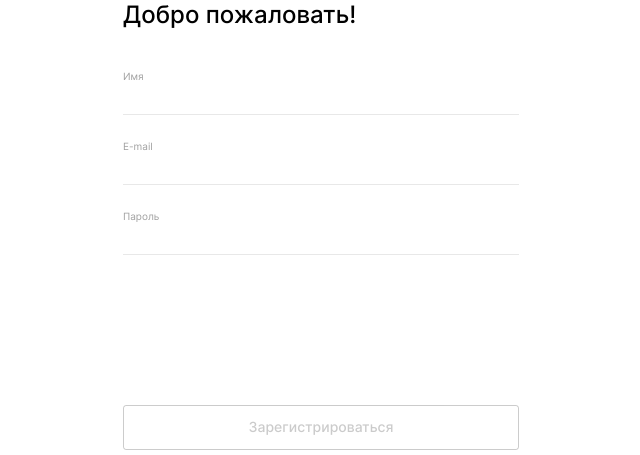
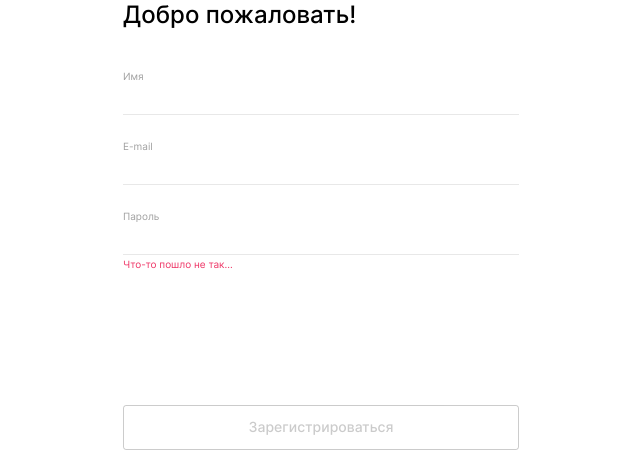
Before and after one commit to Balzak1976/movies-explorer-frontend, a React (Create React App) app: page /signup in a window 1280 px wide. Shown: the part 147-602 px from the top of the page, without its empty margins (319-959 px from the left). Built offline with nearby package versions, Linux system fonts and the light colour scheme.

Commit message:
style: добавить элемент form__info

```diff
--- a/src/components/App/App.js
+++ b/src/components/App/App.js
@@ -57,6 +57,7 @@ function App() {
               // config={authConfig.login}
               // buttonSubmitState={isBtnSubmitSaving}
               // onLogin={handleLogin}
+              // info={infoToolTip}
               />
             }
           />
@@ -66,6 +67,7 @@ function App() {
               <Register
               // buttonSubmitState={isBtnSubmitSaving}
               // onRegister={handleRegister}
+              // info={infoToolTip}
               />
             }
           />
--- a/src/components/Header/Navigation/Navigation.js
+++ b/src/components/Header/Navigation/Navigation.js
@@ -12,6 +12,8 @@ function Navigation({ loggedIn }) {
         <Route path={'/movies'} element={<ProtectedRouteElement component={MenuProfile} loggedIn={loggedIn} />} />
         <Route path={'/saved-movies'} element={<ProtectedRouteElement component={MenuProfile} loggedIn={loggedIn} />} />
         <Route path={'/profile'} element={<ProtectedRouteElement component={MenuProfile} loggedIn={loggedIn} />} />
+        <Route path="/signin" element={null} />
+        <Route path="/signup" element={null} />
       </Routes>
     </div>
   );
--- a/src/components/Login/Login.js
+++ b/src/components/Login/Login.js
@@ -27,10 +27,10 @@ const LOGIN = {
   ],
 };
 
-function Login({ buttonSubmitState, onLogin }) {
+function Login({ buttonSubmitState, onLogin, info }) {
   return (
     <div className="wrapper">
-      <Auth config={LOGIN} buttonSubmitState={buttonSubmitState} onAuth={onLogin} />
+      <Auth config={LOGIN} buttonSubmitState={buttonSubmitState} onAuth={onLogin} info={info}/>
     </div>
   );
 }
--- a/src/components/Main/AboutProject/AboutProject.js
+++ b/src/components/Main/AboutProject/AboutProject.js
@@ -31,7 +31,7 @@ function AboutProject() {
         </ul>
         <ul className="timeline">
           {TIMELINE_LIST.map((v, i) => (
-            <li>
+            <li key={i}>
               <figure className="timeline__week">
                 <div className={`timeline__graph ${v.modifier}`}>{v.graph}</div>
                 <figcaption className="timeline__caption">{v.caption}</figcaption>
--- a/src/components/Register/Register.js
+++ b/src/components/Register/Register.js
@@ -34,10 +34,10 @@ const REGISTER = {
   ],
 };
 
-function Register({ buttonSubmitState, onRegister }) {
+function Register({ buttonSubmitState, onRegister, info }) {
   return (
     <div className="wrapper">
-      <Auth config={REGISTER} buttonSubmitState={buttonSubmitState} onAuth={onRegister} />
+      <Auth config={REGISTER} buttonSubmitState={buttonSubmitState} onAuth={onRegister} info={info} />
     </div>
   );
 }
--- a/src/components/auth/Auth.js
+++ b/src/components/auth/Auth.js
@@ -8,7 +8,7 @@ import Logo from '../Header/Logo/Logo';
 
 
 
-function Auth({ config: {title, text, link, ...rest}, buttonSubmitState, onAuth }) {
+function Auth({ config: {title, text, link, ...rest}, buttonSubmitState, onAuth, info }) {
   const { values, handleChange, errors, isValid } = useFormAndValidation();
 
   const onSubmit = (e) => {
@@ -24,7 +24,7 @@ function Auth({ config: {title, text, link, ...rest}, buttonSubmitState, onAuth
       <h2 className="auth__title">{title}</h2>
 
       <ValidationContext.Provider value={[isValid, values, handleChange, errors]}>
-        <FormWithInput config={rest} onSubmit={onSubmit} buttonSubmitState={buttonSubmitState} />
+        <FormWithInput config={rest} onSubmit={onSubmit} buttonSubmitState={buttonSubmitState} info={info} />
       </ValidationContext.Provider>
 
       <p className="auth__text">
--- a/src/components/auth/FormWithInput/FormWithInput.css
+++ b/src/components/auth/FormWithInput/FormWithInput.css
@@ -11,12 +11,25 @@
 }
 
 .form__container {
-  flex-grow: 1;
   margin: 0;
   padding: 0;
   border: 0;
   display: flex;
   flex-direction: column;
+}
+
+.form__info {
+  flex-grow: 1;
+  transform: translateY(-22px);
+  visibility: hidden;
+}
+
+.form__info_active {
+  visibility: visible;
+  font-weight: 400;
+  font-size: 10px;
+  line-height: 1.2;
+  color: #ee3465;
 }
 
 .form__submit {
--- a/src/components/auth/FormWithInput/FormWithInput.js
+++ b/src/components/auth/FormWithInput/FormWithInput.js
@@ -3,18 +3,13 @@ import { useContext } from 'react';
 import { ValidationContext } from '../../../contexts/ValidationContext';
 import Input from '../Input/Input';
 
-function FormWithInput({ config, onSubmit, buttonSubmitState }) {
+function FormWithInput({ config, onSubmit, buttonSubmitState, info = true }) {
   const validation = useContext(ValidationContext);
 
   const [isValid, values, handleChange, errors] = validation;
 
   return (
-    <form
-      className={`form form_type_${config.name}`}
-      name={config.name}
-      onSubmit={onSubmit}
-      noValidate
-    >
+    <form className={`form form_type_${config.name}`} name={config.name} onSubmit={onSubmit} noValidate>
       {config.inputs && (
         <fieldset className="form__container">
           {config.inputs.map(({ id, ...input }) => (
@@ -29,14 +24,17 @@ function FormWithInput({ config, onSubmit, buttonSubmitState }) {
         </fieldset>
       )}
 
+      <div className={`form__info ${info && 'form__info_active'}`}>
+        {'Что-то пошло не так...'}
+      </div>
+
       <button
         className={`form__submit form__submit_type_${config.name}
         ${!isValid && 'form__submit_inactive'}
       `}
         name="submit"
         type="submit"
-        disabled={!isValid}
-      >
+        disabled={!isValid}>
         {buttonSubmitState ? config.btnTitleSaving : config.btnTitle}
       </button>
     </form>
--- a/src/components/auth/Input/Input.css
+++ b/src/components/auth/Input/Input.css
@@ -9,6 +9,10 @@
   font-weight: 400;
   font-size: 14px;
   line-height: 1.21;
+}
+
+.form__input:focus {
+  border-bottom: 1px solid rgba(255, 104, 56, 1);
 }
 
 .form__input_type_email {
```
